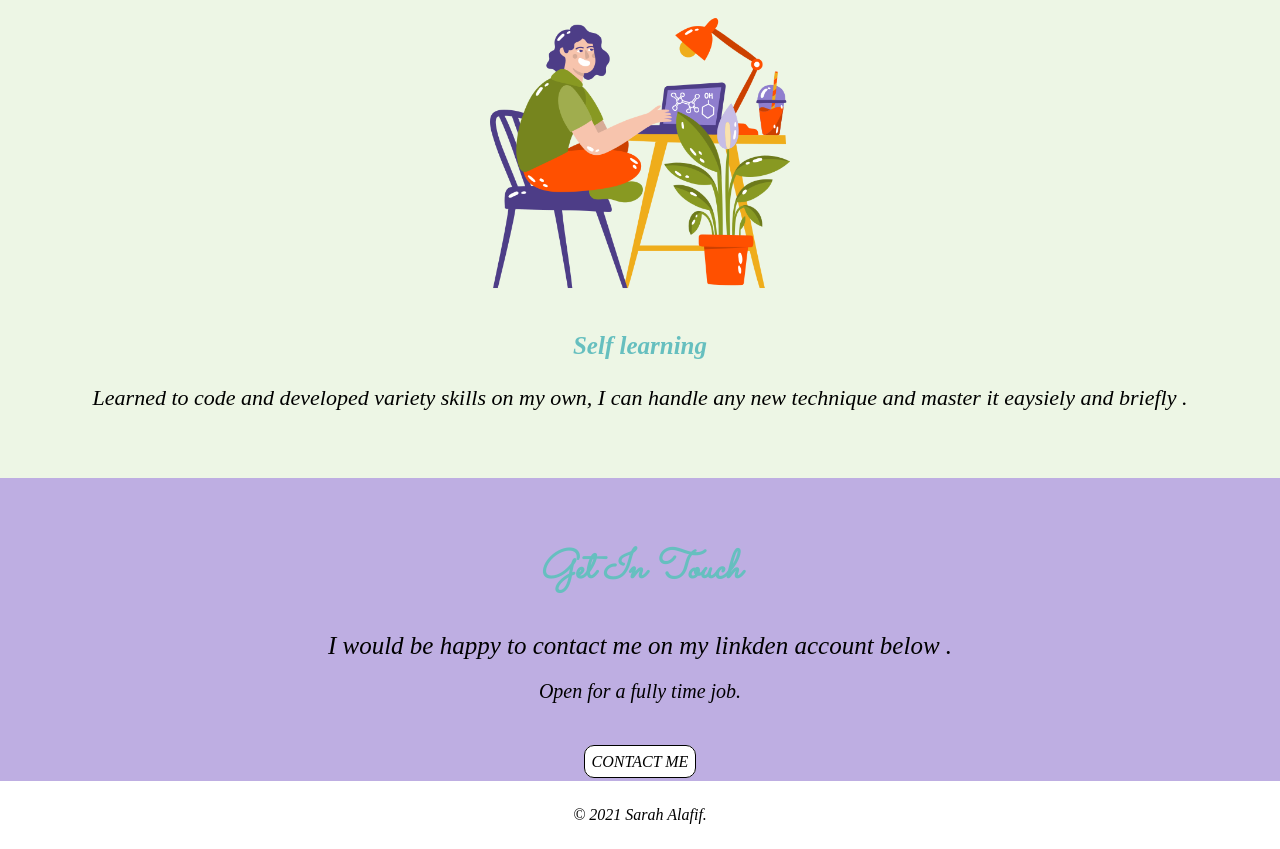
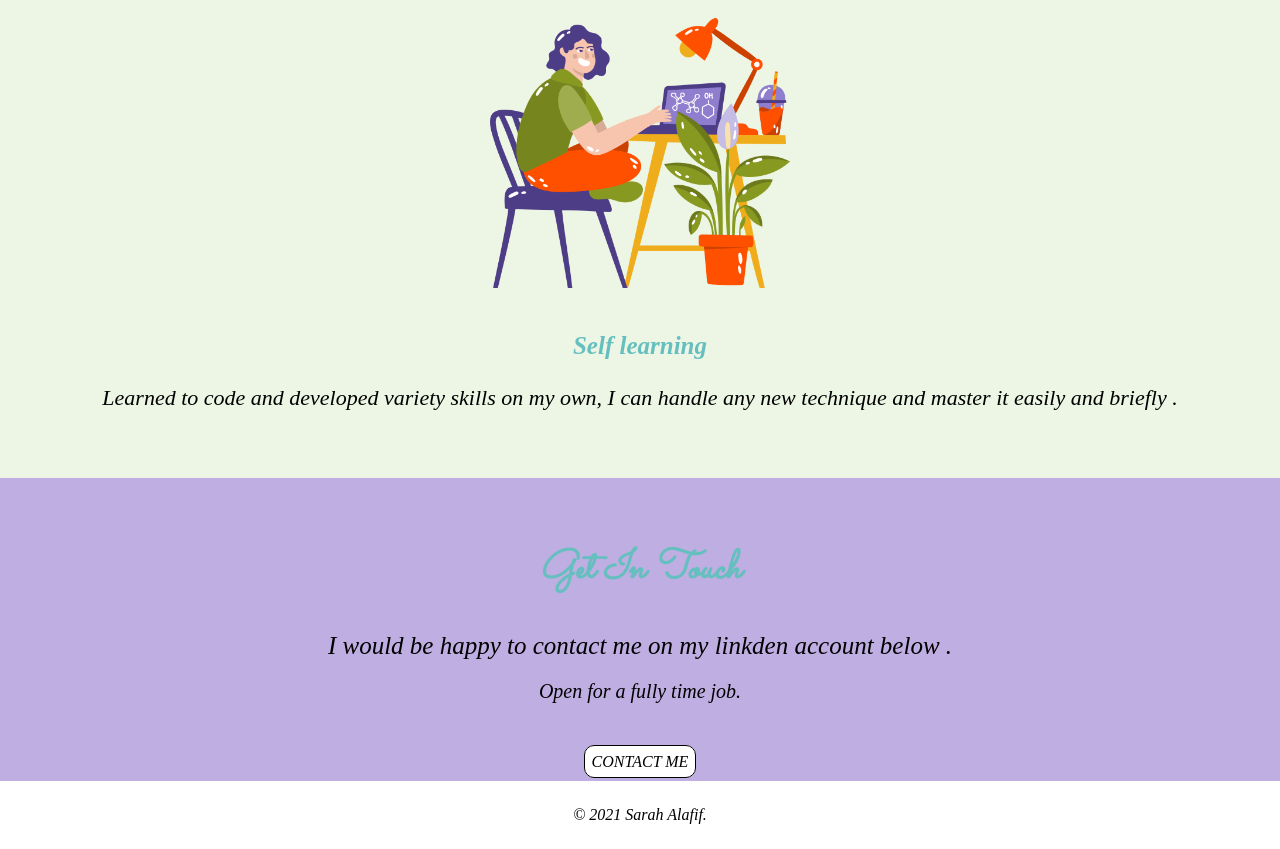
Before and after one commit to SarahAlafif/MySite, a plain HTML site: page index.html in a window 1280 px wide. Shown: the part 2203-3052 px from the top of the page. Drawn offline with Linux system fonts and the light colour scheme; a web font is replaced by a local one.

Commit message:
correct some mistakes

```diff
--- a/index.html
+++ b/index.html
@@ -34,7 +34,7 @@
         <div class="skill-row">
           <img class="learn" src="css/images/learn.png" alt="learn">
           <h3>Self learning</h3>
-          <p class="p-skills">Learned to code and developed variety skills on my own, I can handle any new technique and master it eaysiely and briefly . </p>
+          <p class="p-skills">Learned to code and developed variety skills on my own, I can handle any new technique and master it easily and briefly . </p>
         </div>
       </div>
       <div class="contact-me">
```
